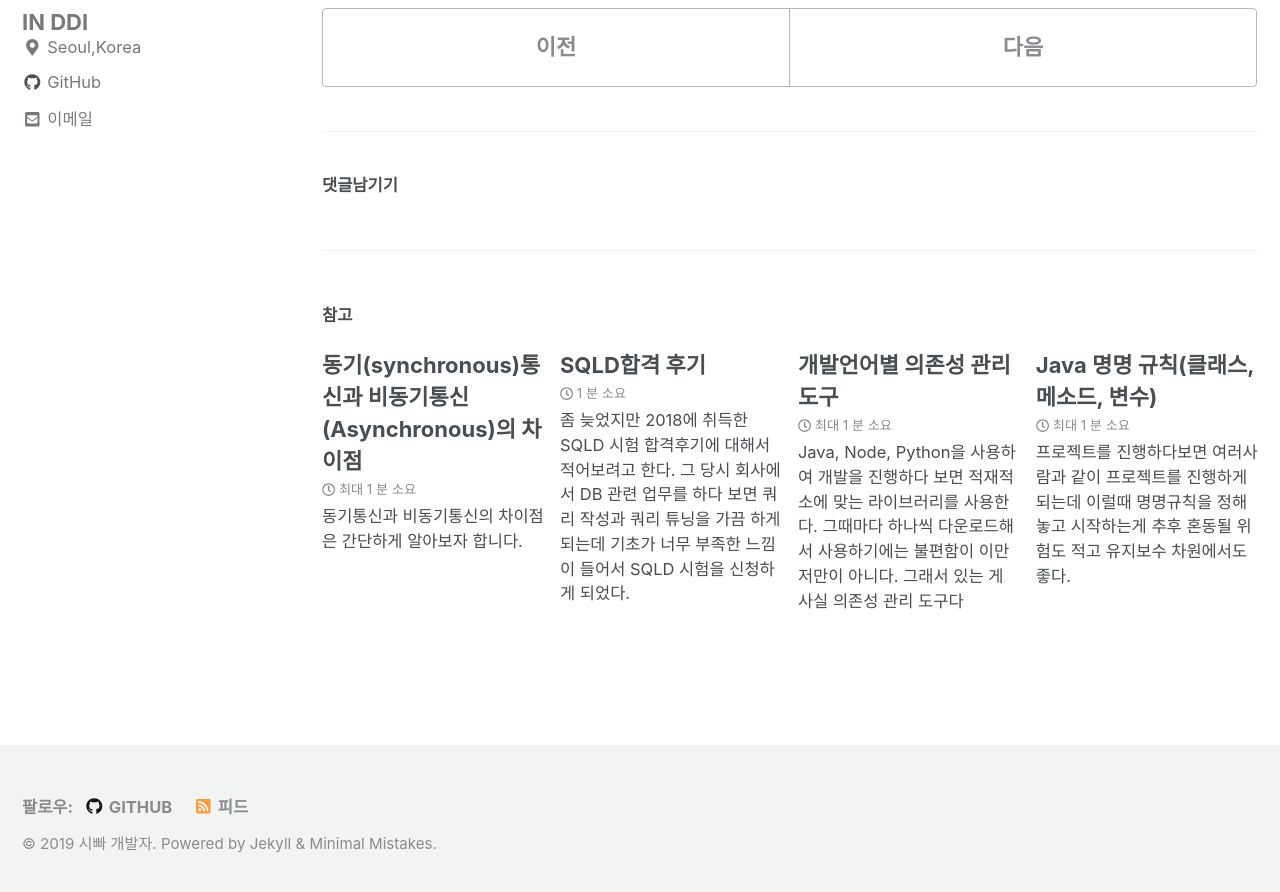
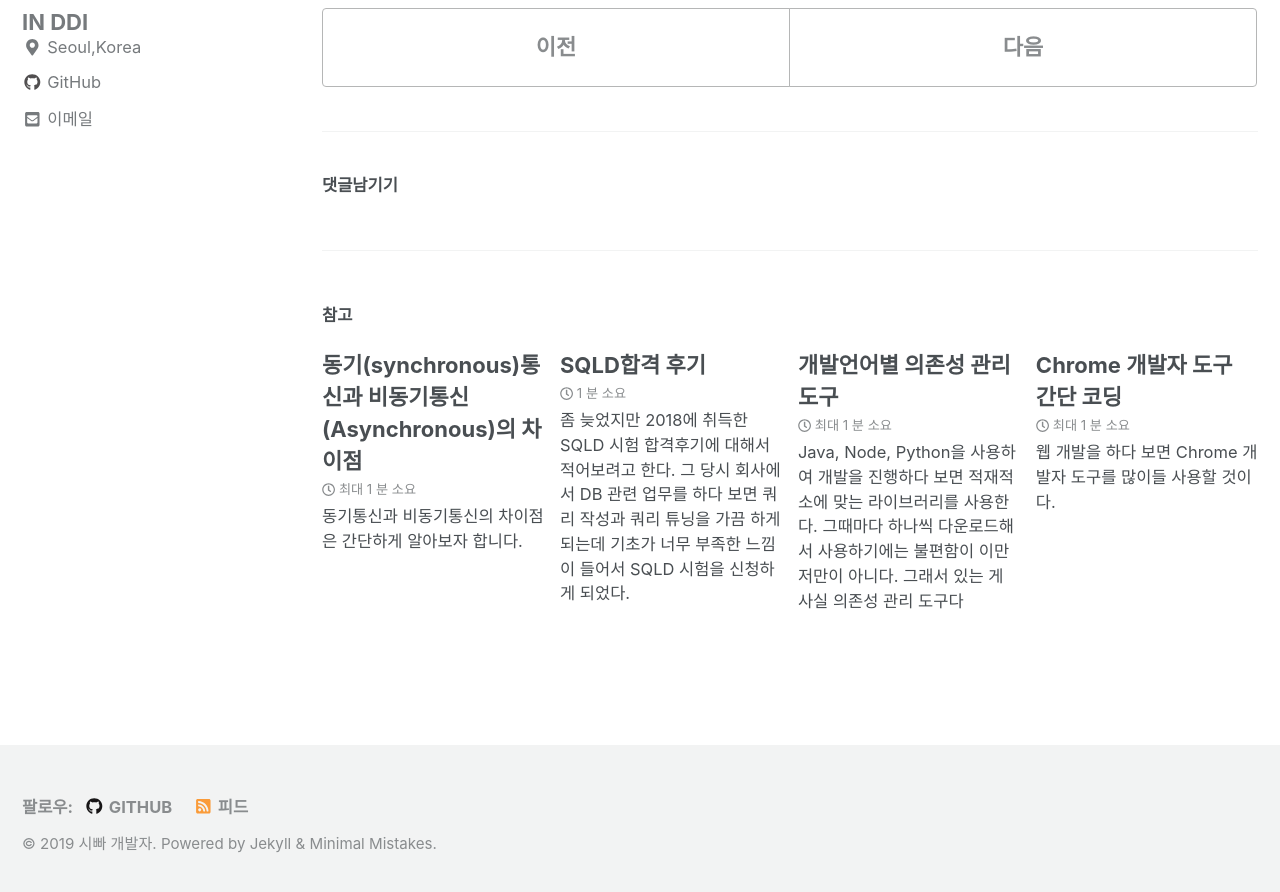
Before and after one commit to InSeok9068/inseok9068.github.io, a Jekyll site: the page built from _posts/others/2019-10-07-eclipse-uppercase.md, in a window 1280 px wide and 900 px high, scrolled down 866 px. Shown: the top 892 px of the window. Built offline with Jekyll 4.4.1, drawn with Linux system fonts in a browser that asks for light colours; cached includes are drawn as plain includes; nearby versions of some CDN libraries; comment, search, counter and statistics services are not loaded; part of the change alters nothing that is shown.

Commit message:
블로그 포스팅

```diff
--- a/_posts/javascript/2019-10-09-js-chrome-devtool.md
+++ b/_posts/javascript/2019-10-09-js-chrome-devtool.md
@@ -4,7 +4,12 @@ categories:
   - javasciprt
 tags :
   - chrome
-published : false
 ---
 
-웹개발을 하다보면 Chrome 개발자 도구를 많이들 사용할것이다.
+웹 개발을 하다 보면 Chrome 개발자 도구를 많이들 사용할 것이다.
+
+그럴 때 생각이 안 나는 문법이나 어떠한 JS 문법의 실행 결과를 보고 싶을 때 아래와 같이<br>
+Chrome 개발자 도구의 Console 창을 이용하면 간단하게 테스트를 해볼 수 있다.<br>
+Javascript는 브라우저의 엔진으로 돌아가는 것이기 때문에 언제든지 인터넷만 연결되어있다면 사용하는 데는 문제가 없다.
+
+![IMAGE1](/assets/images/post/2019-10-09-js-chrome-devtool-image1.PNG)
```
Also changed, not shown: assets/images/post/2019-10-09-js-chrome-devtool-image1.PNG (added).
